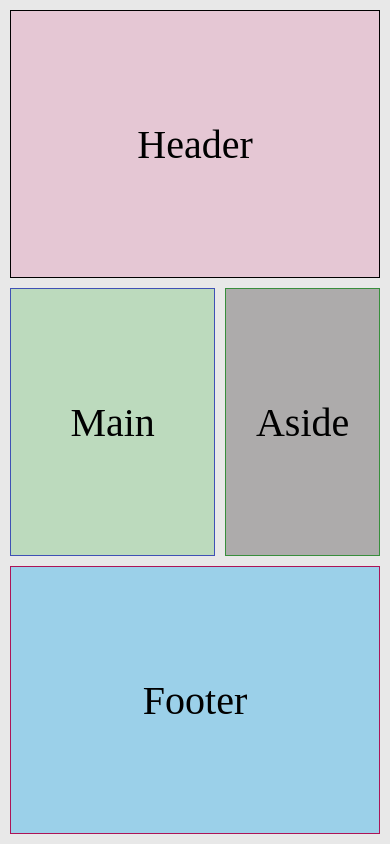
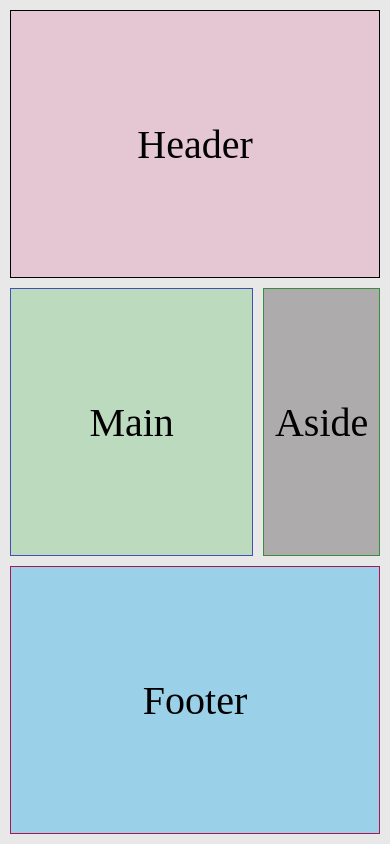
Before and after one commit to adessoJsPlayground/CSSGridDemo, a website: page src/flex2.html in a window 390 px wide. Drawn offline with Linux system fonts and the light colour scheme.

Commit message:
Fehler behebung

```diff
--- a/src/final.css
+++ b/src/final.css
@@ -64,7 +64,7 @@
 
 @media screen and (max-width: 800px) {
     .gridHolder {
-        grid-template-columns: 1fr minmax(1fr, 2fr) 1fr;
+        grid-template-columns: 1fr 1fr 1fr;
         /* // IE 11 Support */
         grid-template-rows: repeat(4, calc(100vh / 3));
         grid-template-areas:
--- a/src/flex2.css
+++ b/src/flex2.css
@@ -12,7 +12,7 @@
     margin: 10px;
 
     display: grid;
-    grid-template-columns: 1fr minmax(1fr, 2fr) 1fr;
+    grid-template-columns: 1fr 1fr 1fr;
     /* // IE 11 Support */
     grid-template-rows: repeat(3, calc(100vh / 3));
     grid-template-rows: repeat(3, calc(calc(calc(100vh - calc(10px * 2)  - calc(10px * calc(3 - 1)) ) / 3) ));
```
